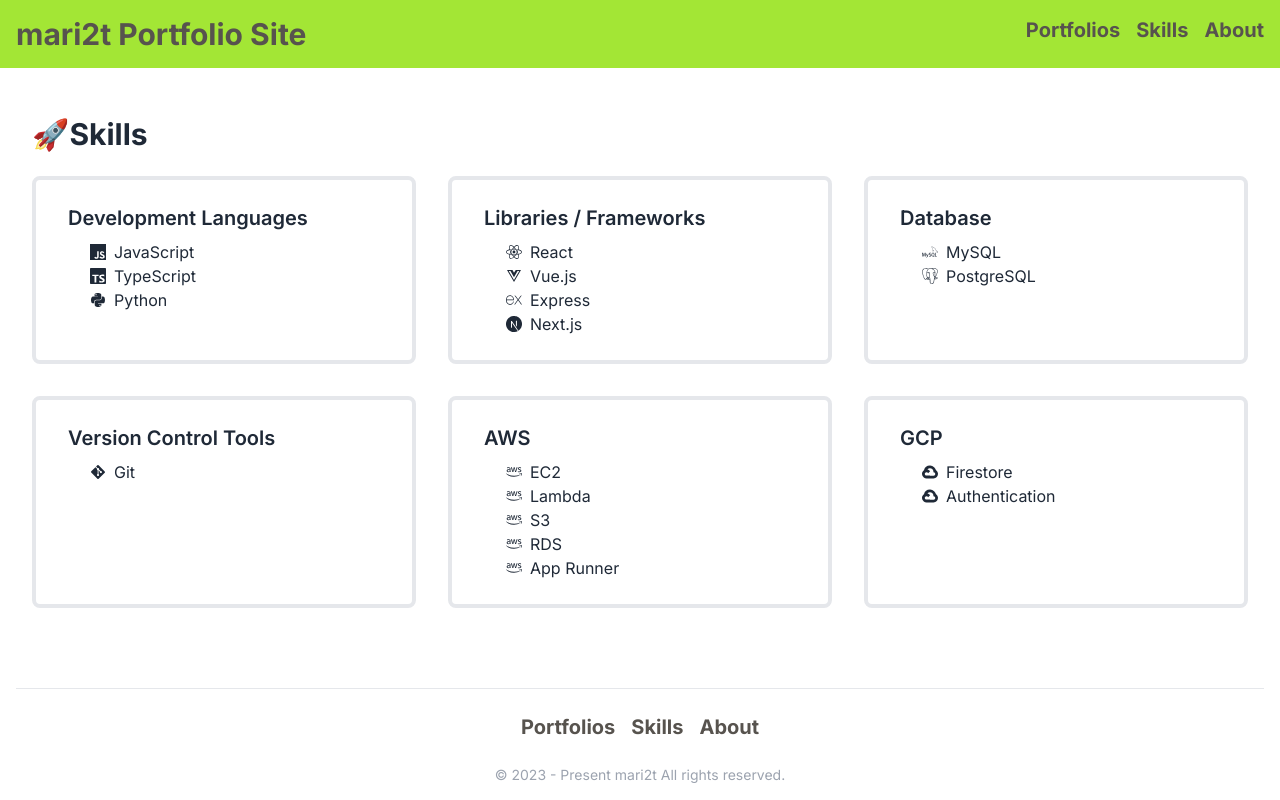
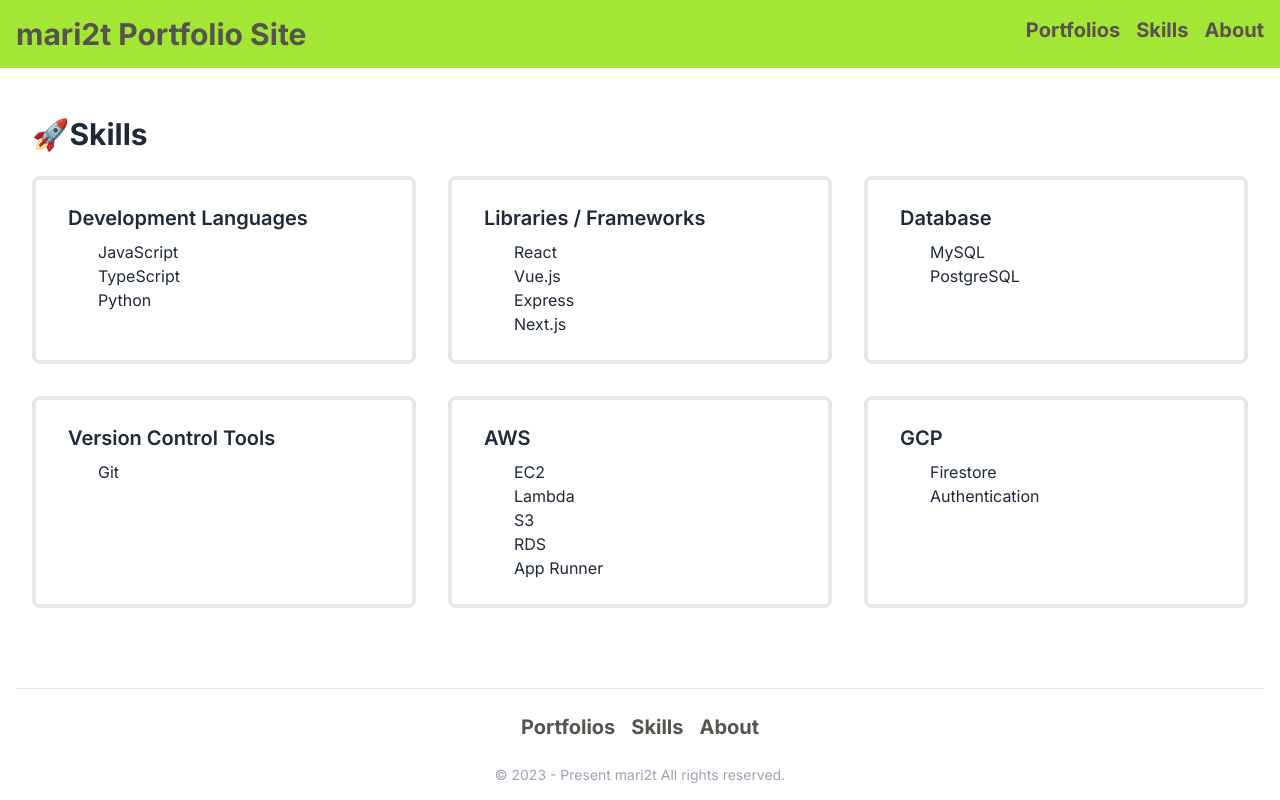
Before and after one commit to mari2t/mari2t_portfolio, a Next.js app: page /skills in a window 1280 px wide. Built offline with nearby package versions, Linux system fonts and the light colour scheme.

Commit message:
chore :  skillのiconsを追加

```diff
--- a/src/app/components/Collections.tsx
+++ b/src/app/components/Collections.tsx
@@ -127,7 +127,6 @@
   imageUrl,
   githubUrl,
 }: ProductProps) => {
-  // useTechを配列に変換
   const techArray = useTech.split(",");
   return (
     <div>
--- a/src/app/skills/page.tsx
+++ b/src/app/skills/page.tsx
@@ -79,9 +79,7 @@
               <ul style={{ paddingLeft: "30px", listStyleType: "circle" }}>
                 {section.skills.map((skill, skillIndex) => (
                   <li key={skillIndex} className="flex items-center">
-                    {skill.icon} {/* アイコンを表示 */}
                     <span className="ml-2">{skill.name}</span>{" "}
-                    {/* スキル名を表示 */}
                   </li>
                 ))}
               </ul>
```
